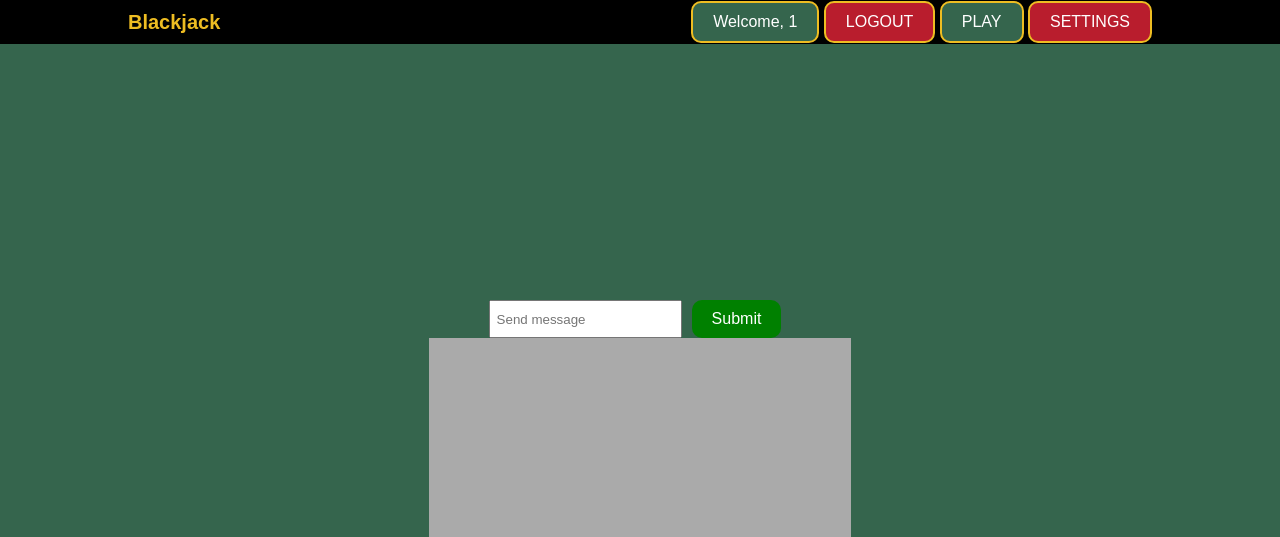
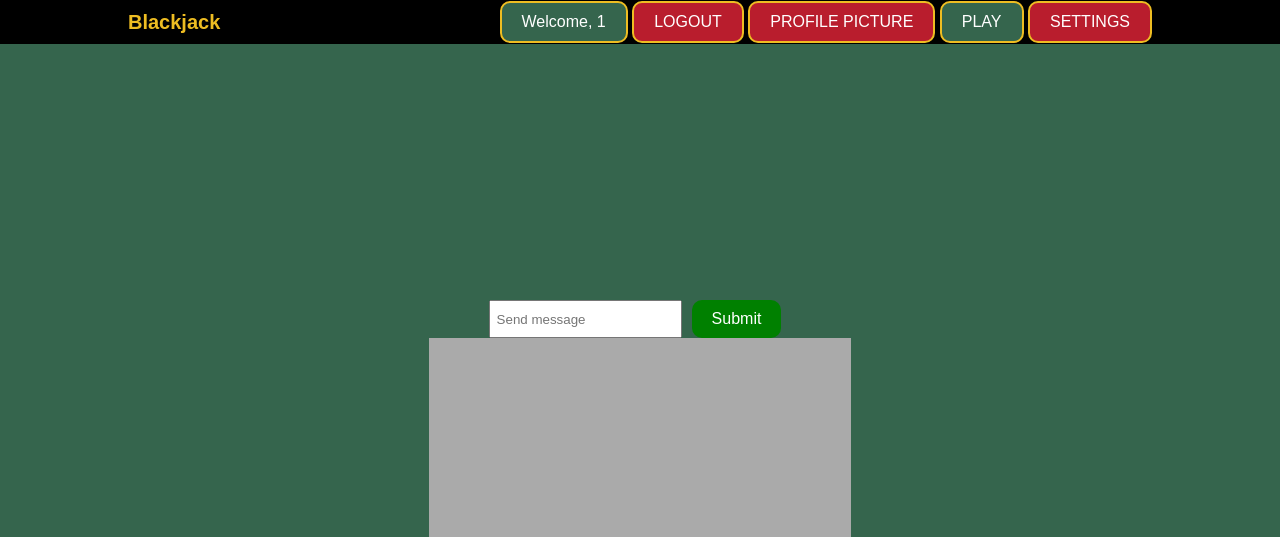
Before and after one commit to maxLakhman/312Project, a Flask app: page / in a window 1280 px wide. Shown: the top 537 px of the page. Run offline with Flask 3, Linux system fonts and the light colour scheme; the visitor is signed in with stand-in values (Sample User, id 1); data that the repository does not hold is empty.

Commit message:
Added profile picture uploads. Just need to display next to username in chat and maybe top left corner or some shit.

```diff
--- a/routes/auth.py
+++ b/routes/auth.py
@@ -1,8 +1,6 @@
 from datetime import datetime, timedelta
 from typing import List, Tuple, Any, Dict, Optional
-import bcrypt
-import hashlib
-import secrets
+import bcrypt, hashlib, secrets, os
 from flask import (
     Blueprint,
     jsonify,
@@ -16,12 +14,14 @@ from flask_login import UserMixin, login_required, login_user, logout_user, curr
 from flask_login import LoginManager
 from pymongo import MongoClient
 
+
 login_manager = LoginManager()
 
 auth_blueprint = Blueprint("auth_blueprint", __name__, template_folder="templates")
 mongo_client = MongoClient("db")
 db = mongo_client["BlackJack"]
 user_collection = db["user"]
+id_collection = db["id"]
 
 
 class User(UserMixin):
@@ -173,3 +173,52 @@ def db_verify_auth_token(request):
         )
         return user
     return False
+
+
+@login_required
+@auth_blueprint.route("/profile-pic", methods=["POST"])
+def upload_profile_pic():
+    file = request.files["profile_pic"]
+    if file and (
+        "." in file.filename
+        and file.filename.split(".")[1].lower() in {"png", "jpg", "jpeg", "gif", "jfif"}
+    ):
+        username = current_user.id
+
+        # removing old pfp
+        old_pfp = user_collection.find_one(
+            {"username": username}, {"profile_pic": 1}
+        ).get("profile_pic")
+        print("OLDPFP", old_pfp)
+        if old_pfp and os.path.isfile(old_pfp):
+            print(old_pfp)
+            os.remove(old_pfp)
+
+        filename = get_id()
+        upload_path = "static/images/profiles"
+        file_path = os.path.join(upload_path, str(filename))
+        file.save(file_path)
+        user_collection.update_one(
+            {"username": username}, {"$set": {"profile_pic": file_path}}
+        )
+        return (
+            jsonify(
+                {
+                    "status": "success",
+                    "message": "File uploaded successfully",
+                    "filepath": file_path,
+                }
+            ),
+            200,
+        )
+
+
+def get_id():
+    # If the id_collection is empty create id #1
+    if not list(id_collection.find({})):
+        id_collection.insert_one({"_id": 1, "id": 1})
+
+    json_id = id_collection.find_one({})
+    id = json_id.get("id")
+    id_collection.update_one({"_id": 1}, {"$set": {"id": (int(id) + 1)}})
+    return id
--- a/static/css/index.css
+++ b/static/css/index.css
@@ -65,7 +65,7 @@ body {
     margin-top: 20px;
 } */
 
-button#exit,button#play,button#login,button#register,button#settings,button#logout {
+button#exit,button#play,button#login,button#register,button#settings,button#logout,button#update-profile-pic {
     border: 2px solid #EEBD22;
     border-radius: 10px;
     background-color: #B91D2D;
--- a/static/js/script.js
+++ b/static/js/script.js
@@ -4,6 +4,7 @@ document.addEventListener("DOMContentLoaded", function () {
     const play_button = document.getElementById("play")
     const register_button = document.getElementById("register_submit")
     const login_button = document.getElementById("login_submit")
+    const upload_button = document.getElementById("profile_pic_submit")
     // Opening login modal on page load
     // openLoginModal();
 
@@ -75,6 +76,28 @@ document.addEventListener("DOMContentLoaded", function () {
         request.setRequestHeader("Content-Type", "application/json");
         request.send(JSON.stringify({"username": username, "password": password, "password_confirm": password_confirm}));
     });
+
+    // Profile Pic submission
+// Profile Pic submission
+    upload_button.addEventListener("click", function (event){
+        event.preventDefault();
+        var file = document.getElementById('profile_pic').files[0];
+        var formData = new FormData();
+        formData.append('profile_pic', file);
+
+        var request = new XMLHttpRequest();
+        request.open("POST", "/profile-pic");
+        request.onreadystatechange = function() {
+            if (request.readyState === 4 && request.status === 200) {
+                const response = JSON.parse(this.responseText);
+                console.log(response);
+                if (response['status'] === "success"){
+                    document.getElementById("profile-pic-preview").src = "./"+ response["filepath"];
+                }
+            }
+        };
+        request.send(formData); // Send the FormData object
+    });
 });
 
 // Functions for login & register window manipulation
@@ -101,3 +124,13 @@ function closeRegisterModal() {
     document.getElementById("register_success").innerText = "";
     document.getElementById("register_error").innerText = "";
 }
+
+function openUploadModal() {
+    document.getElementById("update-profile-pic-modal").style.display = "block";
+    document.body.classList.add('disable-scroll');
+}
+
+function closeUploadModal() {
+    document.getElementById("update-profile-pic-modal").style.display = "none";
+    document.body.classList.remove('disable-scroll');
+}
--- a/templates/index.html
+++ b/templates/index.html
@@ -24,6 +24,7 @@
                     {% if current_user.is_authenticated %}
                     <button id="exit">Welcome, {{ current_user.id }}</button>
                     <button id="logout" onclick="logout()">LOGOUT</button>
+                    <button id="update-profile-pic" onclick="openUploadModal()">PROFILE PICTURE</button>
                     {% else %}
                     <button id="login" onclick="openLoginModal()">LOGIN</button>
                     <button id="register" onclick="openRegisterModal()">REGISTER</button>
@@ -36,6 +37,22 @@
             <!-- </div> -->
         </nav>
     </header>
+
+    <!-- Profile Picture Shit -->
+    <div id="update-profile-pic-modal" class="modal">
+        <div class="modal-content">
+            <div class="modal-header">
+                <span class="close" onclick="closeUploadModal()">&times;</span>
+                <h2>Upload Profile Picture</h2>
+            </div>
+            <form id="upload-form" enctype="multipart/form-data">
+                <input type="file" id="profile_pic" name="profile_pic" accept="image/*">
+                <button id="profile_pic_submit" type="submit" class="basic-button primary">Upload</button>
+            </form>
+            Image Preview:
+            <img id="profile-pic-preview" src="./static/images/index-background.png" width="300" height="300">
+        </div>
+    </div>
 
 
     <!-- Login window popup stuff -->
```
Also changed, not shown: 2 other files.
